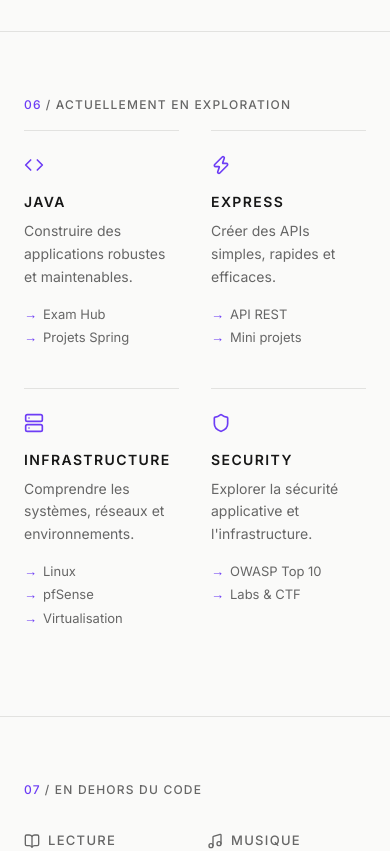
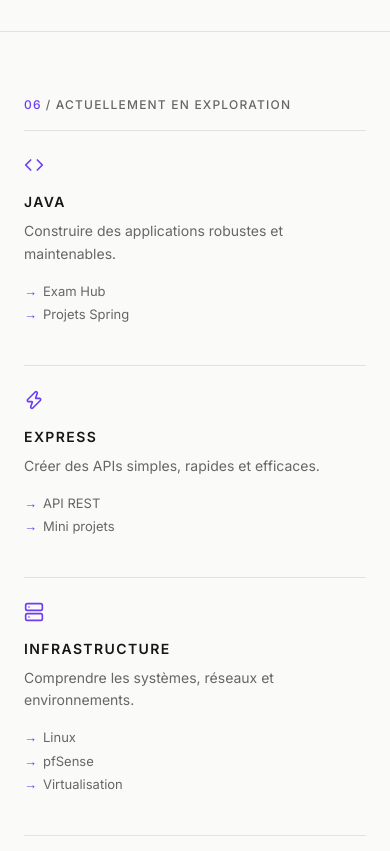
Before and after one commit to ItokianaRAKT/portfolio, a React (Vite) app: page / in a window 390 px wide. Shown: the part 6620-7471 px from the top of the page. Built offline with nearby package versions, Linux system fonts and the light colour scheme.

Commit message:
fix: stack exploration cards vertically on mobile

```diff
--- a/src/sections/Exploration.tsx
+++ b/src/sections/Exploration.tsx
@@ -9,7 +9,7 @@
       <div className="mx-auto max-w-[1440px] px-6 py-16 md:px-11 md:py-24">
         <SectionLabel number="06" label="ACTUELLEMENT EN EXPLORATION" />
 
-        <div className="grid grid-cols-2 gap-x-8 gap-y-4 lg:grid-cols-4">
+        <div className="grid grid-cols-1 gap-x-8 gap-y-4 sm:grid-cols-2 lg:grid-cols-4">
           {technologies.map((tech, index) => (
             <motion.div
               key={tech.id}
```
